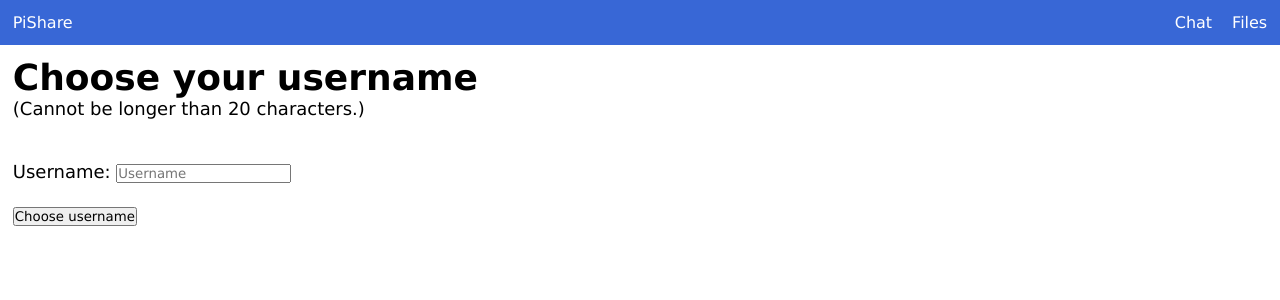
After one commit to qasterr/pishare, a Flask app: page /chat/login/ in a window 1280 px wide. The commit adds this page. Shown: the top 300 px of the page. Run offline with Flask 2, Linux system fonts and the light colour scheme.

Commit message:
Allow choosing a username

```diff
--- a/pishare/static/style.css
+++ b/pishare/static/style.css
@@ -56,3 +56,11 @@ nav * {
 main {
     padding: 1vw;
 }
+
+#error {
+    color: #fc5c65;
+}
+
+p {
+    overflow-wrap: break-word;
+}
--- /dev/null
+++ b/pishare/templates/chat_login.html
@@ -0,0 +1,16 @@
+{% extends "base.html" %}
+{% block title %}Create an account{% endblock %}
+{% block content %}
+    <h1>Choose your username</h1>
+    <p>(Cannot be longer than 20 characters.)</p>
+    <br><br>
+    <form action="/chat/login/" method="post">
+        <label for="username">Username:</label>
+        <input type="text" id="username" name="username" placeholder="Username" required aria-required="true">
+        <br><br>
+        {% if error is defined %}
+            <p id="error">{{ error }}</p>
+        {% endif %}
+        <button type="submit">Choose username</button>
+    </form>
+{% endblock %}
--- a/pishare/templates/navbar.html
+++ b/pishare/templates/navbar.html
@@ -1,7 +1,7 @@
 <nav>
     <a href="/">PiShare</a>
     <div id="nav-items">
-        <a href="/chat/">Chat</a>
+        <a href="/chat/login/">Chat</a>
         <a href="/files/">Files</a>
     </div>
 </nav>
--- a/pishare/views/chat.py
+++ b/pishare/views/chat.py
@@ -1,9 +1,33 @@
 from datetime import datetime
-from flask import Blueprint, Response, render_template, current_app
+from flask import Blueprint, Response, render_template, current_app, request, redirect, make_response, abort
 from flask_socketio import emit
 
 chat = Blueprint("chat", __name__)
 
 @chat.route("/chat/")
 def chat_template():
+    if request.cookies.get("username") is None:
+        return redirect("/chat/login/")
     return render_template("chat.html")
+
+@chat.route("/chat/login/", methods=["GET", "POST"])
+def chat_login():
+    if request.method == "POST":
+        form = request.form
+        username = form.get("username")
+
+        if username is not None:
+            if username != "":
+                if len(username) > 20:
+                    return render_template("chat_login.html", error="Username too long")
+                else:
+                    resp = make_response(redirect("/chat/"))
+                    resp.set_cookie("username", value=username)
+                    return resp
+            else:
+                return render_template("chat_login.html", error="Username cannot be empty")
+        return abort(400)
+    elif request.cookies.get("username") is not None:
+        return redirect("/chat/")
+    else:
+        return render_template("chat_login.html")
```
Also changed, not shown: pishare/socket.py (+10 -5 lines).
